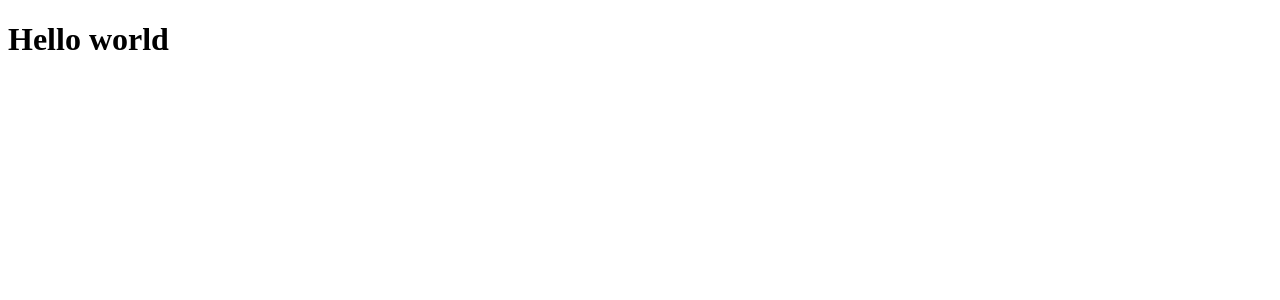
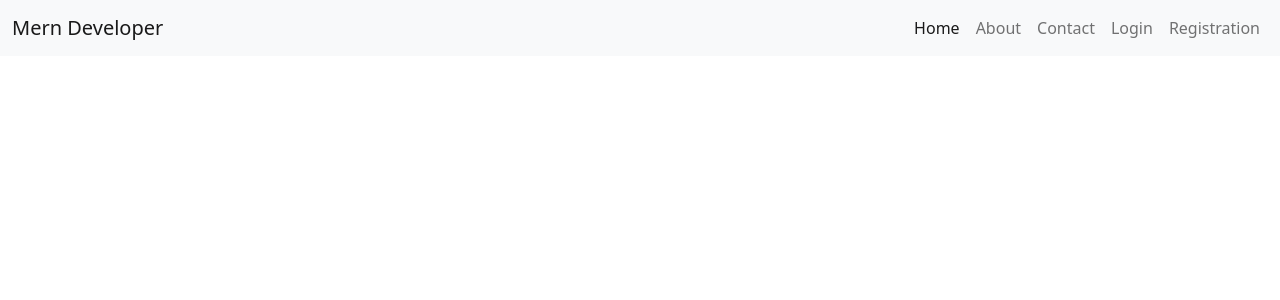
Before and after one commit to mubashar2020aziz/small_mern_project, a React (Create React App) app in the folder client/: page / in a window 1280 px wide. Shown: the top 300 px of the page. Built offline with nearby package versions, Linux system fonts and the light colour scheme.

Commit message:
working on navbar

```diff
--- a/client/package.json
+++ b/client/package.json
@@ -6,6 +6,7 @@
     "@testing-library/jest-dom": "^5.16.4",
     "@testing-library/react": "^13.2.0",
     "@testing-library/user-event": "^13.5.0",
+    "bootstrap": "^5.0.1",
     "react": "^18.1.0",
     "react-dom": "^18.1.0",
     "react-scripts": "5.0.1",
--- a/client/public/index.html
+++ b/client/public/index.html
@@ -2,42 +2,36 @@
 <html lang="en">
   <head>
     <meta charset="utf-8" />
-    <link rel="icon" href="%PUBLIC_URL%/favicon.ico" />
     <meta name="viewport" content="width=device-width, initial-scale=1" />
     <meta name="theme-color" content="#000000" />
-    <meta
-      name="description"
-      content="Web site created using create-react-app"
+    <meta name="description" content="Mern Developer" />
+    <link rel="icon" href="assets/img/ama logo" image="img/gif" sizes="16*16" />
+    <link rel="icon" href="%PUBLIC_URL%/favicon.ico" />
+    <!-- <link rel="apple-touch-icon" href="%PUBLIC_URL%/logo192.png" /> -->
+
+    <link rel="manifest" href="%PUBLIC_URL%/manifest.json" />
+    <link
+      href="https://cdn.jsdelivr.net/npm/bootstrap@5.0.2/dist/css/bootstrap.min.css"
+      rel="stylesheet"
+      integrity="sha384-EVSTQN3/azprG1Anm3QDgpJLIm9Nao0Yz1ztcQTwFspd3yD65VohhpuuCOmLASjC"
+      crossorigin="anonymous"
     />
-    <link rel="apple-touch-icon" href="%PUBLIC_URL%/logo192.png" />
-    <!--
-      manifest.json provides metadata used when your web app is installed on a
-      user's mobile device or desktop. See https://developers.google.com/web/fundamentals/web-app-manifest/
-    -->
-    <link rel="manifest" href="%PUBLIC_URL%/manifest.json" />
-    <!--
-      Notice the use of %PUBLIC_URL% in the tags above.
-      It will be replaced with the URL of the `public` folder during the build.
-      Only files inside the `public` folder can be referenced from the HTML.
 
-      Unlike "/favicon.ico" or "favicon.ico", "%PUBLIC_URL%/favicon.ico" will
-      work correctly both with client-side routing and a non-root public URL.
-      Learn how to configure a non-root public URL by running `npm run build`.
-    -->
     <title>React App</title>
   </head>
   <body>
     <noscript>You need to enable JavaScript to run this app.</noscript>
     <div id="root"></div>
-    <!--
-      This HTML file is a template.
-      If you open it directly in the browser, you will see an empty page.
 
-      You can add webfonts, meta tags, or analytics to this file.
-      The build step will place the bundled scripts into the <body> tag.
-
-      To begin the development, run `npm start` or `yarn start`.
-      To create a production bundle, use `npm run build` or `yarn build`.
-    -->
+    <script
+      src="https://cdn.jsdelivr.net/npm/@popperjs/core@2.9.2/dist/umd/popper.min.js"
+      integrity="sha384-IQsoLXl5PILFhosVNubq5LC7Qb9DXgDA9i+tQ8Zj3iwWAwPtgFTxbJ8NT4GN1R8p"
+      crossorigin="anonymous"
+    ></script>
+    <script
+      src="https://cdn.jsdelivr.net/npm/bootstrap@5.0.2/dist/js/bootstrap.min.js"
+      integrity="sha384-cVKIPhGWiC2Al4u+LWgxfKTRIcfu0JTxR+EQDz/bgldoEyl4H0zUF0QKbrJ0EcQF"
+      crossorigin="anonymous"
+    ></script>
   </body>
 </html>
--- a/client/src/App.js
+++ b/client/src/App.js
@@ -1,7 +1,12 @@
 import React from 'react';
+import Navbar from './components/Navbar';
 
 const App = () => {
-  return <h1>Hello world</h1>;
+  return (
+    <>
+      <Navbar />
+    </>
+  );
 };
 
 export default App;
--- /dev/null
+++ b/client/src/components/Navbar.js
@@ -0,0 +1,63 @@
+import React from 'react';
+
+const Navbar = () => {
+  return (
+    <>
+      <nav className="navbar navbar-expand-lg navbar-light bg-light">
+        <div className="container-fluid">
+          <a className="navbar-brand" href="#//">
+            Mern Developer
+          </a>
+          <button
+            className="navbar-toggler"
+            type="button"
+            data-bs-toggle="collapse"
+            data-bs-target="#navbarScroll"
+            aria-controls="navbarScroll"
+            aria-expanded="false"
+            aria-label="Toggle navigation"
+          >
+            <span className="navbar-toggler-icon"></span>
+          </button>
+          <div className="collapse navbar-collapse" id="navbarScroll">
+            <ul
+              className="navbar-nav ms-auto my-2 my-lg-0 navbar-nav-scroll"
+              style={{ bsScrollHeight: '100px' }}
+            >
+              <li className="nav-item">
+                <a className="nav-link active" aria-current="page" href="/link">
+                  Home
+                </a>
+              </li>
+              <li className="nav-item">
+                <a className="nav-link" href="/down">
+                  About
+                </a>
+              </li>
+
+              <li className="nav-item">
+                <a className="nav-link" href="/down">
+                  Contact
+                </a>
+              </li>
+
+              <li className="nav-item">
+                <a className="nav-link" href="/down">
+                  Login
+                </a>
+              </li>
+
+              <li className="nav-item">
+                <a className="nav-link" href="/down">
+                  Registration
+                </a>
+              </li>
+            </ul>
+          </div>
+        </div>
+      </nav>
+    </>
+  );
+};
+
+export default Navbar;
```
Also changed, not shown: client/src/components/About.js (added, +12 -0 lines), client/src/components/Contact.js (added, +12 -0 lines), client/src/components/Home.js (added, +12 -0 lines), client/src/components/Login.js (added, +12 -0 lines), client/src/components/SignUp.js (added, +12 -0 lines), client/src/setupTests.js (deleted, +0 -5 lines), 2 other files (tests, documents, lock files or other folders).
